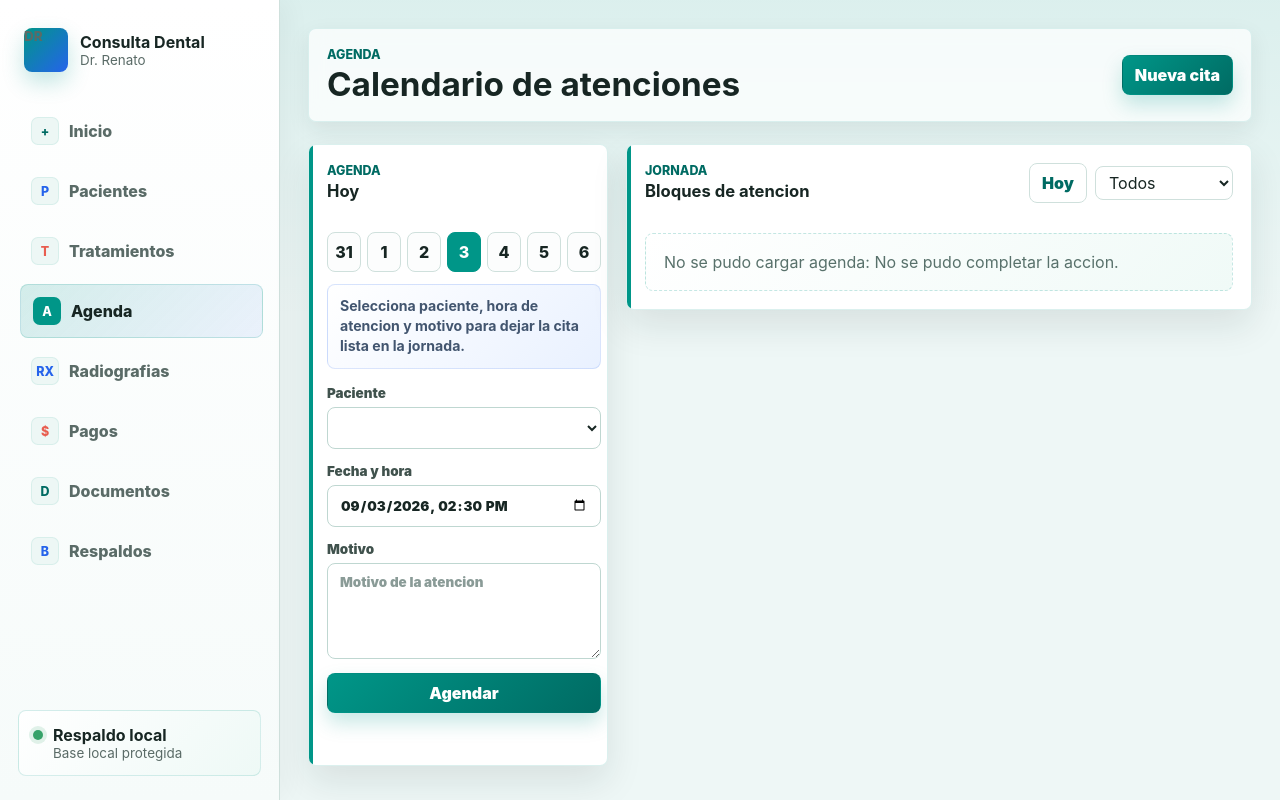
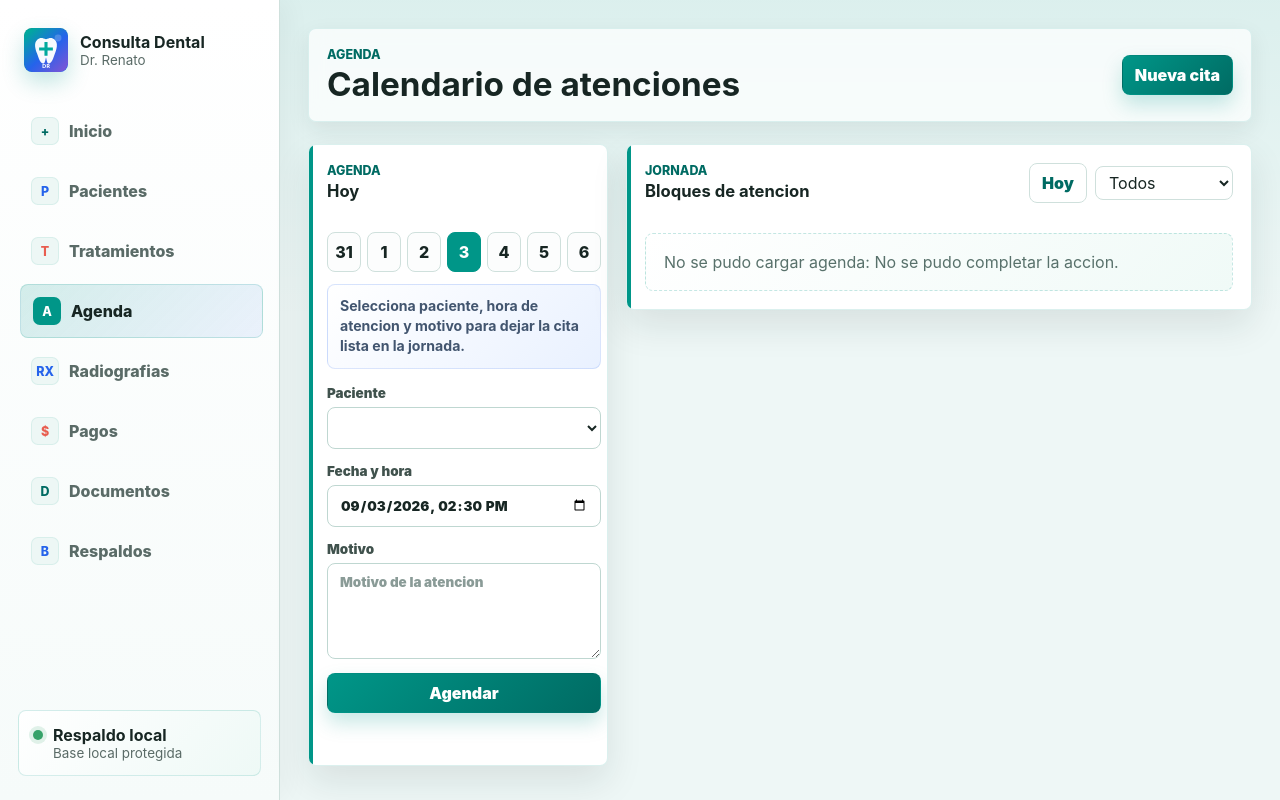
Before and after one commit to PelaoKratos/Proyecto-Dentista-Renato, a website: page agenda.html in a window 1280 px wide. Drawn offline with Linux system fonts and the light colour scheme; no server answers.

Commit message:
Use app icon as site logo and favicon

```diff
--- a/agenda.html
+++ b/agenda.html
@@ -4,13 +4,15 @@
     <meta charset="utf-8" />
     <meta name="viewport" content="width=device-width, initial-scale=1" />
     <title>Agenda - Consulta Dental Renato</title>
+    <link rel="icon" href="./assets/icons/app-icon.ico" sizes="any" />
+    <link rel="icon" href="./assets/icons/app-icon.svg" type="image/svg+xml" />
     <link rel="stylesheet" href="./assets/styles.css" />
     <link rel="stylesheet" href="./assets/ui-polish.css" />
   </head>
   <body>
     <div class="app-shell">
       <aside class="sidebar" aria-label="Navegacion principal">
-        <div class="brand"><span class="brand-mark">DR</span><div><strong>Consulta Dental</strong><span>Dr. Renato</span></div></div>
+        <div class="brand"><span class="brand-mark"><img src="./assets/icons/app-icon.svg" alt="" /></span><div><strong>Consulta Dental</strong><span>Dr. Renato</span></div></div>
         <nav class="nav-list">
           <a class="nav-item" href="./index.html"><span>+</span> Inicio</a>
           <a class="nav-item" href="./pacientes.html"><span>P</span> Pacientes</a>
--- a/assets/styles.css
+++ b/assets/styles.css
@@ -81,6 +81,15 @@ button:disabled {
   background: var(--teal);
   color: white;
   font-weight: 800;
+  overflow: hidden;
+}
+
+.brand-mark img {
+  width: 100%;
+  height: 100%;
+  display: block;
+  border-radius: inherit;
+  object-fit: cover;
 }
 
 .brand strong,
```
Also changed, not shown: documentos.html (+3 -1 lines), index.html (+3 -1 lines), paciente.html (+3 -1 lines), pacientes.html (+3 -1 lines), pagos.html (+3 -1 lines), radiografias.html (+3 -1 lines), respaldos.html (+3 -1 lines), tratamientos.html (+3 -1 lines).
